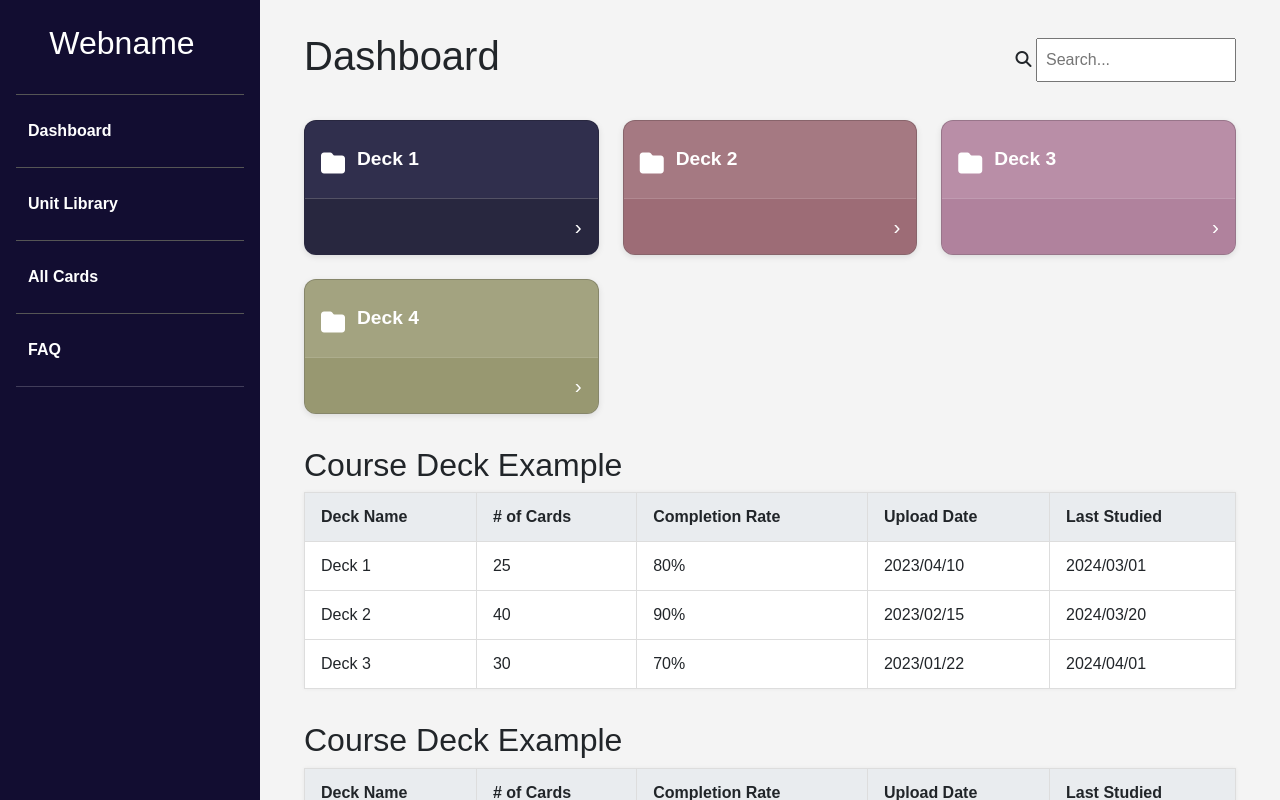
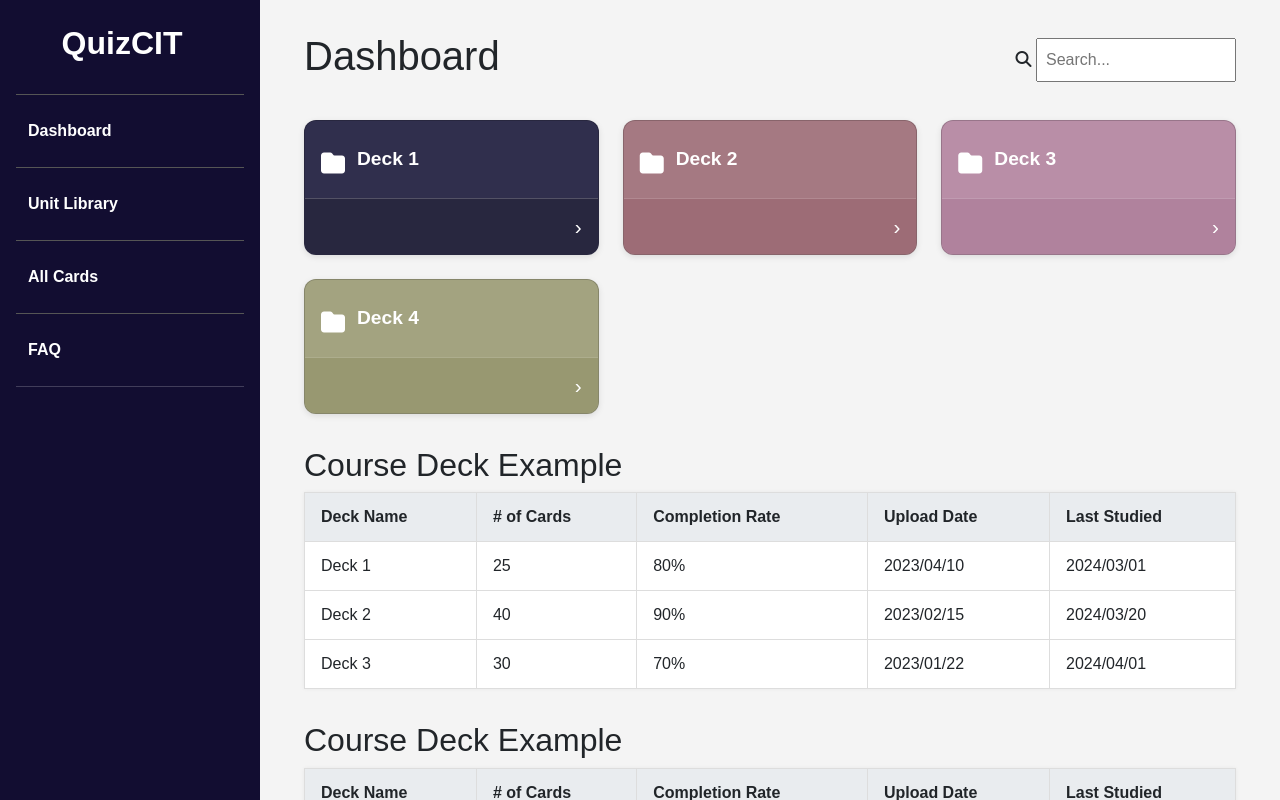
Before and after one commit to JChacon2001/CIT-PROJECT, a Flask app: page / in a window 1280 px wide. Shown: the top 800 px of the page. Run offline with Flask 3, Linux system fonts and the light colour scheme; some web fonts are replaced.

Commit message:
fixed logo

```diff
--- a/static/style.css
+++ b/static/style.css
@@ -34,6 +34,7 @@
     margin-bottom: 2rem;
     text-align: center;
     padding-right: 1rem;
+    font-weight: bold;
   }
 
   .nav-menu {
@@ -271,3 +272,10 @@
   line-height: 1.5;
   color: #444;
 }
+
+:root {
+  --color-primary: #0055A4;   /* BCIT blue */
+  --color-secondary: #FFD200; /* BCIT yellow */
+  --bg-light: #F9F9F9;
+  --text-dark: #333;
+}
--- a/templates/base.html
+++ b/templates/base.html
@@ -12,7 +12,7 @@
   <div class="wrapper">
     <!-- Sidebar -->
     <aside class="sidebar">
-      <h2 class="logo">Webname</h2>
+      <h2 class="logo">QuizCIT</h2>
       <nav class="nav-menu">
         <a href="{{ url_for('html.home')}}" class="nav-link">Dashboard</a>
         <a href="#" class="nav-link">Unit Library</a>
```
